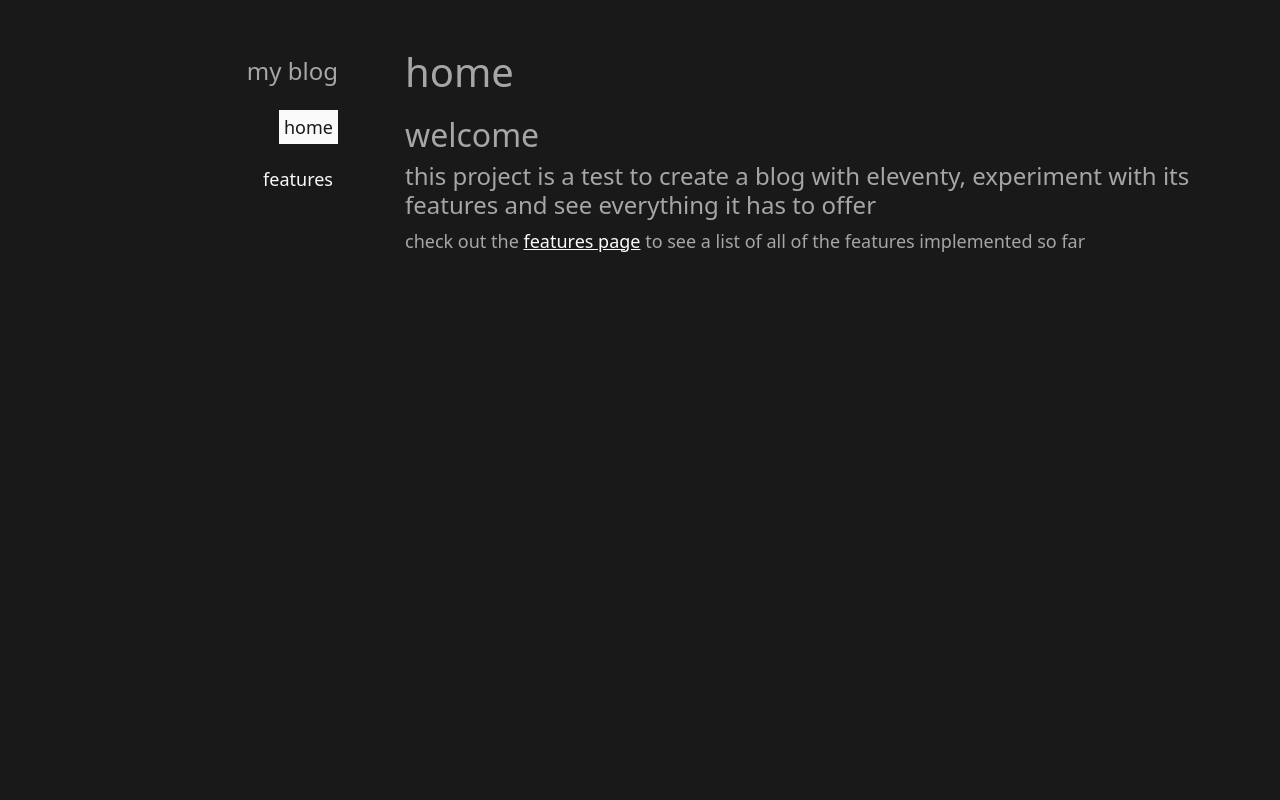
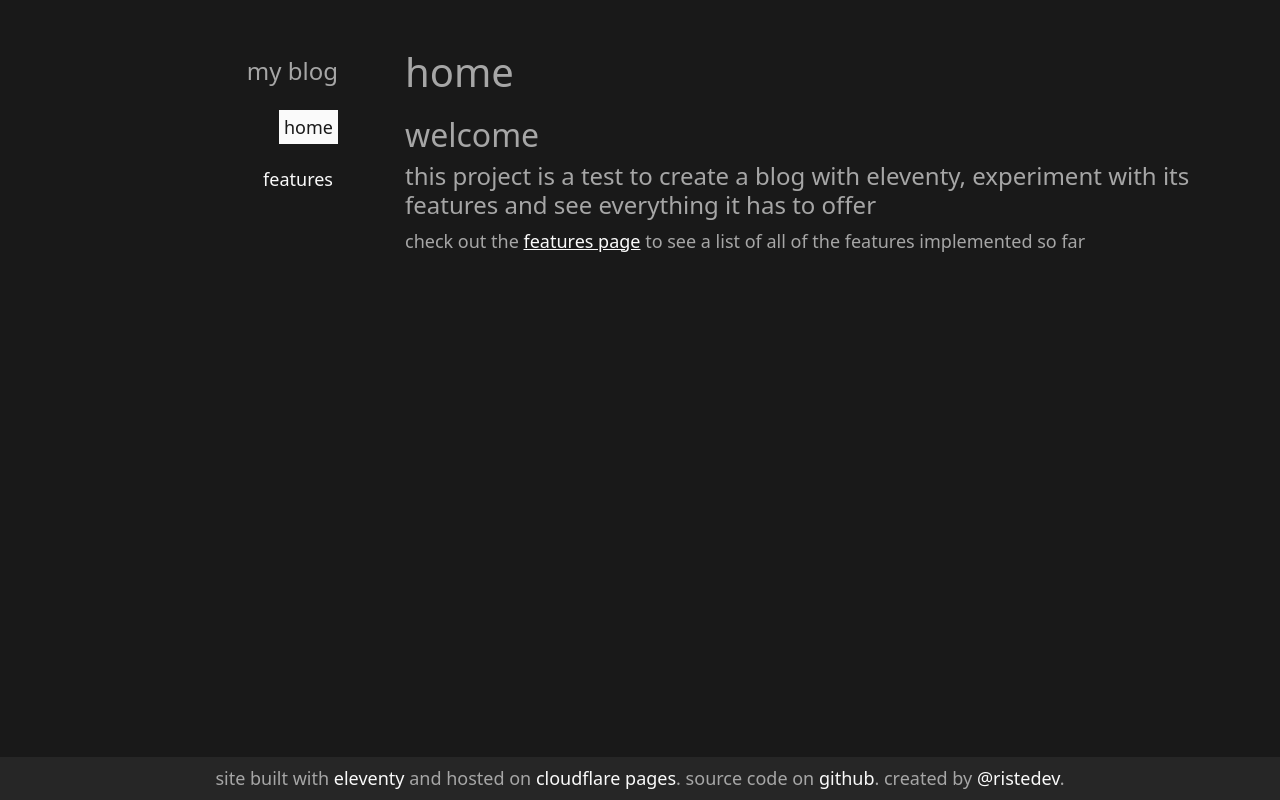
Before and after one commit to ristedev/riste-dot-net, an Eleventy site: page src/index.md in a window 1280 px wide. Built offline with nearby package versions, Linux system fonts and the light colour scheme; Eleventy itself is replaced by a stand-in of ours; files that its build step writes are made by us from their sources.

Commit message:
feat: add a footer to the site

```diff
--- a/assets/css/style.css
+++ b/assets/css/style.css
@@ -1,15 +1,26 @@
+html, body {
+    margin: 0;
+    height: 100%;
+}
+
 body {
+    display: flex;
+    flex-direction: column;
     background-color: #191919;
     color: #a6a6a6;
     font-size: 18px;
+}
+
+.container {
+    flex: 1;
 }
 
 h1 {
     margin-bottom: 2.5%;
 }
 
-h1 a, .main-box a {
-    color: #fafafa !important;
+a {
+    color: #fafafa;
 }
 
 nav ul li{
@@ -25,7 +36,6 @@ nav ul li:first-child {
 
 nav ul li a {
     text-decoration: none;
-    color: #fafafa;
     padding: 5px;
 }
 
@@ -61,7 +71,6 @@ nav ul li a:hover, nav ul li a.active {
     display: inline-flex;
     align-items: center;
     justify-content: center;
-    color: #fafafa;
     border: 1px solid #fafafa;
     margin-right: 5px;
     text-decoration: none;
@@ -79,3 +88,15 @@ svg {
     display: inline-flex;
     margin-bottom: 2.5px;
 }
+
+footer {
+    background-color: #262626;
+}
+
+footer p {
+    margin-bottom: 0rem;
+}
+
+footer a {
+    text-decoration: none;
+}
--- /dev/null
+++ b/src/_includes/footer.html
@@ -0,0 +1,5 @@
+<footer>
+    <div class="container py-2">
+        <p class="text-center">site built with <a href="https://www.11ty.dev/">eleventy</a> and hosted on <a href="https://pages.cloudflare.com/">cloudflare pages</a>. source code on <a href="https://github.com/ristedev/blog">github</a>. created by <a href="https://github.com/ristedev/">@ristedev</a>. </p>
+    </div>
+</footer>
--- a/src/_layouts/default.html
+++ b/src/_layouts/default.html
@@ -15,5 +15,6 @@
                 </div>
             </div>
         </div>
+        {% include "footer.html" %}
     </body>
 </html>
```
Also changed, not shown: src/_layouts/post-index.html (+1 -0 lines), src/_layouts/post.html (+1 -0 lines).
